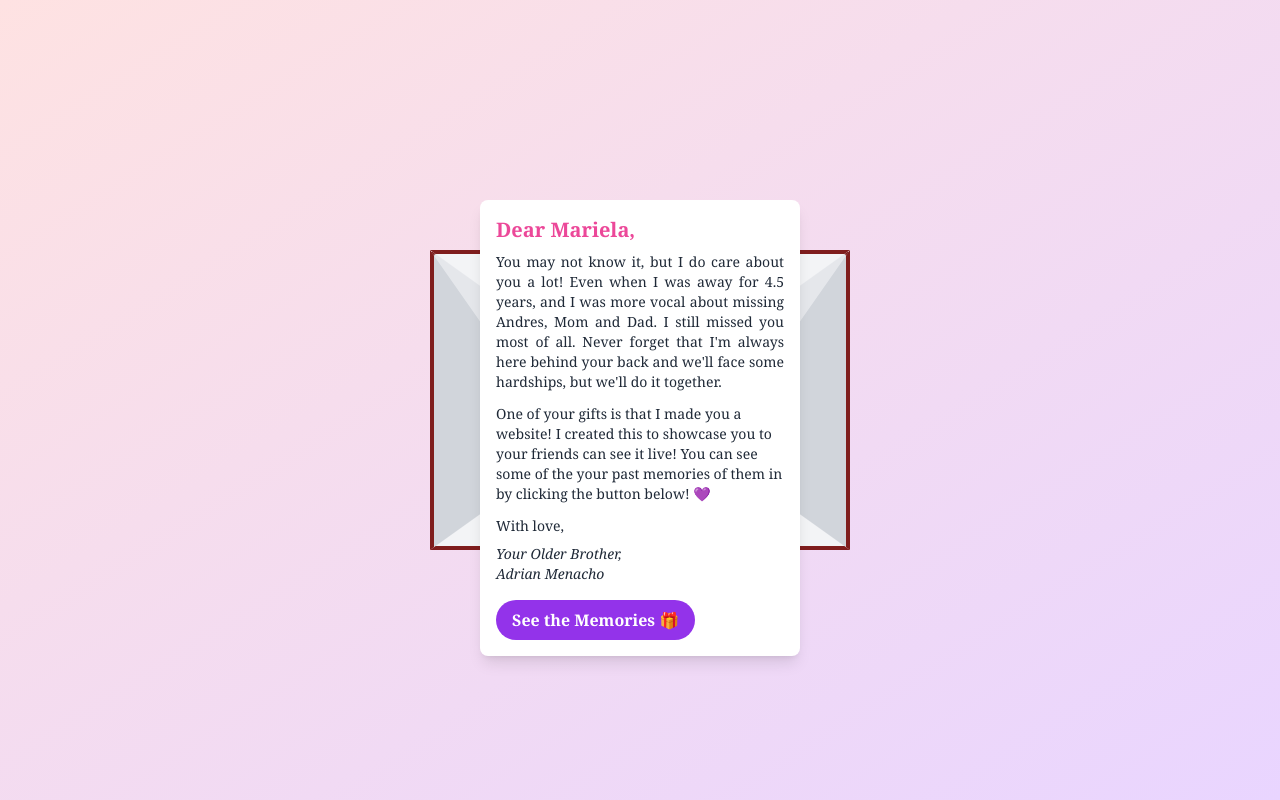
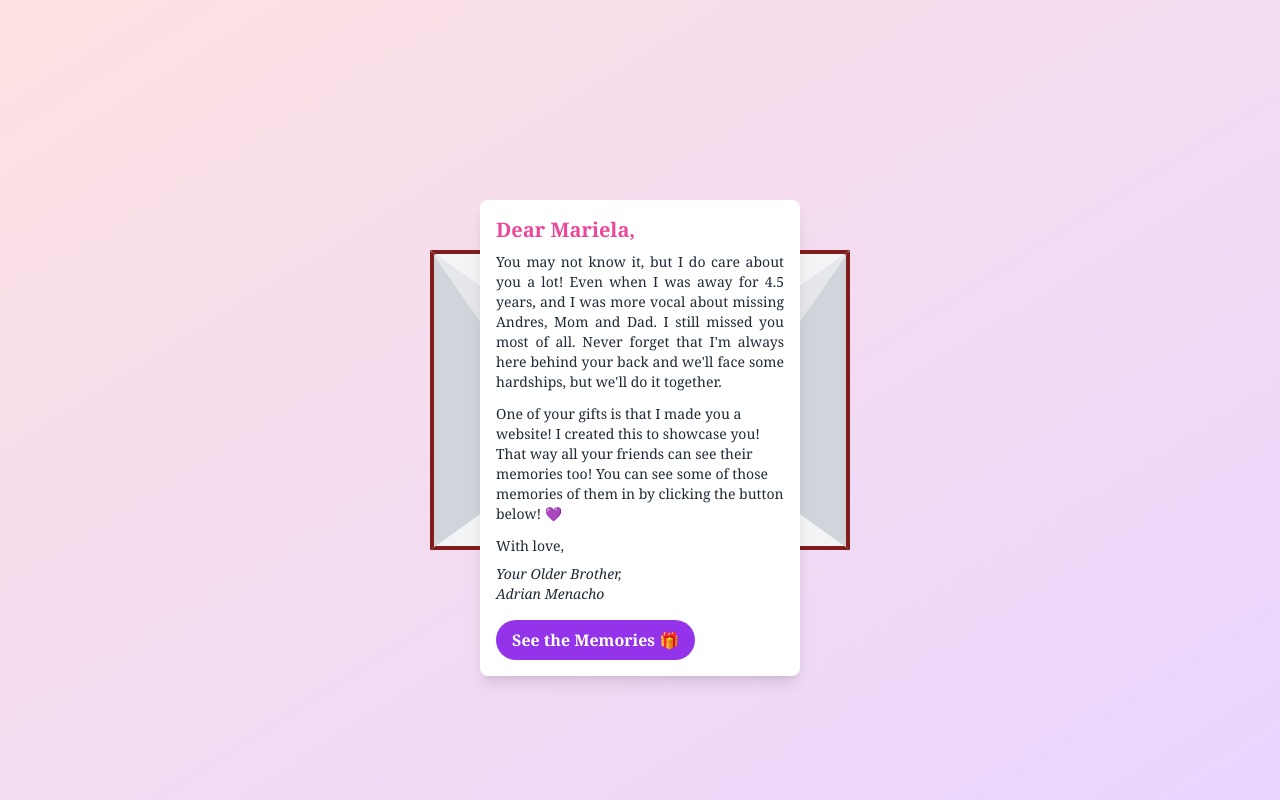
Before and after one commit to aceroman/birthdayGirl, a React (Vite) app in the folder Mariela-Menacho/: page / in a window 1280 px wide. Both pictures are taken after a click on the element 640 px from the left and 400 px from the top of the page. Built offline with nearby package versions, Linux system fonts and the light colour scheme.

Commit message:
Changed message of the letter

```diff
--- a/Mariela-Menacho/src/components/Letter.jsx
+++ b/Mariela-Menacho/src/components/Letter.jsx
@@ -46,7 +46,7 @@ const Letter = () => {
             Never forget that I'm always here behind your back and we'll face some hardships, but we'll do it together.
           </p>
           <p className="text-sm mb-3">
-            One of your gifts is that I made you a website! I created this to showcase you to your friends can see it live! You can see some of the your past memories of them in by clicking the button below! 💜
+            One of your gifts is that I made you a website! I created this to showcase you! That way all your friends can see their memories too! You can see some of those memories of them in by clicking the button below! 💜
           </p>
           <p className="text-sm mb-2">With love,</p>
           <p className="italic text-sm">Your Older Brother,<br></br> Adrian Menacho</p>
```
